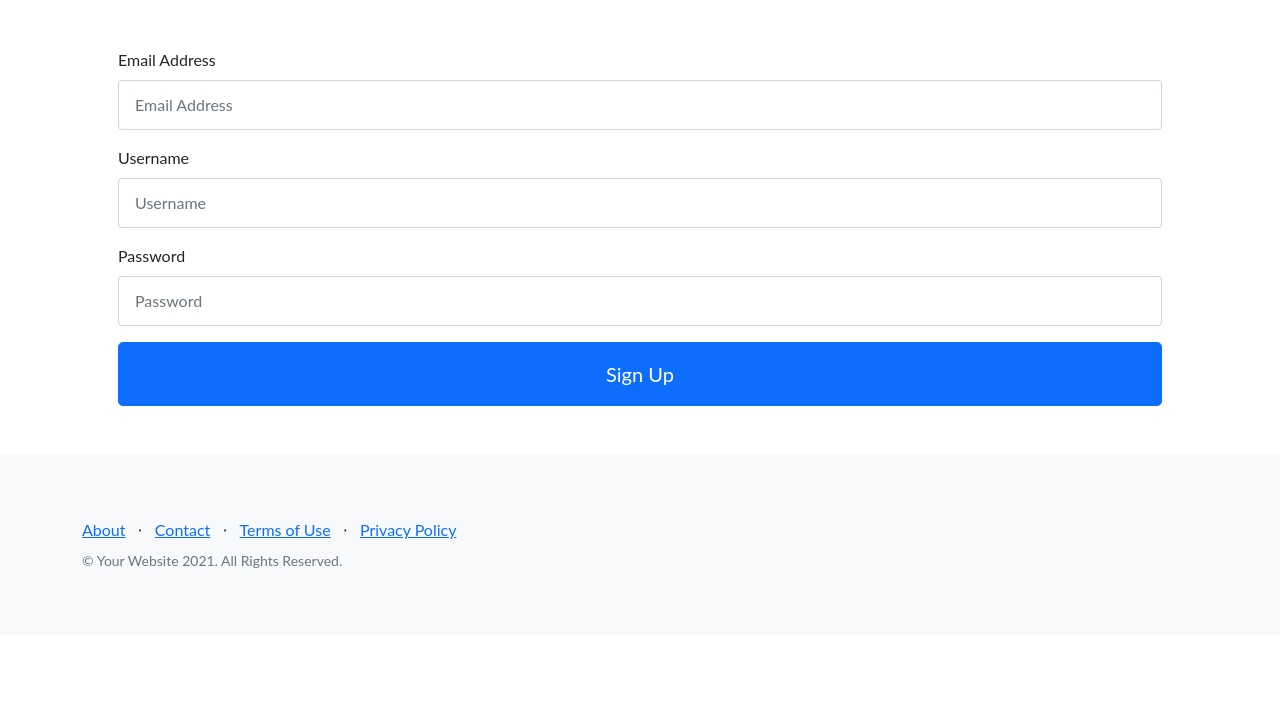
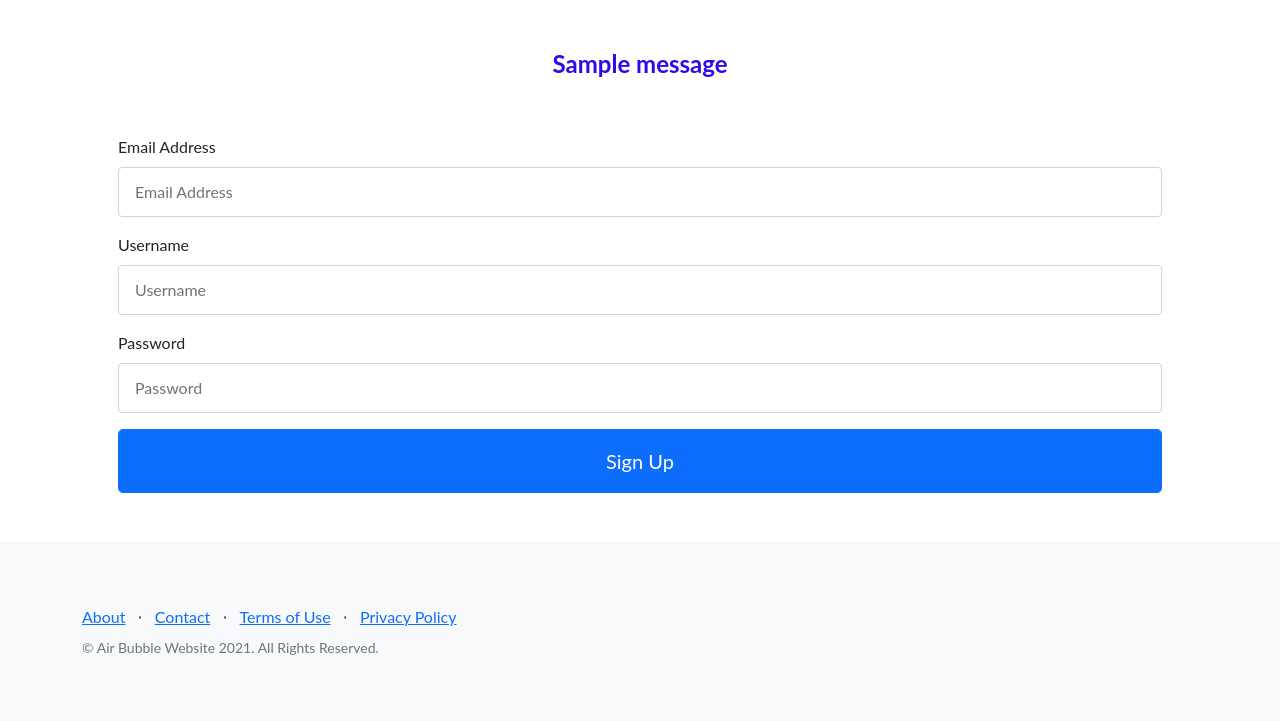
Before and after one commit to murthy1811/Milestone-Project-3-AirBubble, a Flask app: page /signup in a window 1280 px wide. Shown: the part 66-787 px from the top of the page. Run offline with Flask 2, Linux system fonts and the light colour scheme; one stand-in notice (Sample message) is shown; some libraries are stand-ins or nearby versions.

Commit message:
signup functionality added and working

```diff
--- a/app.py
+++ b/app.py
@@ -28,16 +28,17 @@ def travel_stories():
 def signup():
     if request.method == "POST":
         # check if username and email address exist in database
-        existing_user = mongo.db.find_one(
+        existing_emailaddress = mongo.db.user_profile.find_one(
+            {"emailaddress": request.form.get("emailaddress").lower()})
+        if existing_emailaddress:
+            flash ("Email address already registered")
+            return redirect(url_for("signup"))
+        existing_user = mongo.db.user_profile.find_one(
             {"username": request.form.get("username").lower()})
         if existing_user:
             flash ("Username already exists")
             return redirect(url_for("signup"))
-        existing_emailaddress = mongo.db.find_one(
-            {"emailaddress": request.form.get("emailaddress").lower()})
-        if existing_emailaddress:
-            flash ("Email address already registered")
-            return redirect(url_for("signup"))
+
 
         signup = {
             "emailaddress": request.form.get("emailaddress").lower(),
@@ -47,8 +48,10 @@ def signup():
         mongo.db.user_profile.insert_one(signup)
 
         # put the new user into session cookie
-        session["user_profile"] = request.form.get("username").lower()
+        session["user"] = request.form.get("username").lower()
         flash("Sign up successful")
+
+
     return render_template("signup.html")
 
 
--- /dev/null
+++ b/static/css/newstyles.css
@@ -0,0 +1,5 @@
+.add_style{
+    padding-top: 50px;
+    color: rgb(44, 10, 238);
+    text-align: center;
+}
--- a/templates/base.html
+++ b/templates/base.html
@@ -6,6 +6,7 @@
     <meta http-equiv="X-UA-Compatible" content="IE=edge">
     <meta name="viewport" content="width=device-width, initial-scale=1.0">
     <link rel="stylesheet" href="{{url_for('static', filename= 'css/styles.css')}}">
+    <link rel="stylesheet" href="{{url_for('static', filename= 'css/newstyles.css')}}">
     <title>Air Bubble</title>
 </head>
 
@@ -13,15 +14,17 @@
 
     <!-- Navigation-->
     <!-- navigation html code is from Bare template from startbootstrap -->
+    <header>
         <nav class="navbar navbar-expand-lg navbar-dark bg-dark">
             <div class="container">
                 <a class="navbar-brand" href="{{url_for('travel_stories')}}">AIR BUBBLE</a>
-            <button class="navbar-toggler" type="button" data-bs-toggle="collapse" data-bs-target="#navbarSupportedContent"
-                aria-controls="navbarSupportedContent" aria-expanded="false" aria-label="Toggle navigation"><span
-                    class="navbar-toggler-icon"></span></button>
+                <button class="navbar-toggler" type="button" data-bs-toggle="collapse"
+                    data-bs-target="#navbarSupportedContent" aria-controls="navbarSupportedContent" aria-expanded="false"
+                    aria-label="Toggle navigation"><span class="navbar-toggler-icon"></span></button>
                 <div class="collapse navbar-collapse" id="navbarSupportedContent">
                     <ul class="navbar-nav ms-auto mb-2 mb-lg-0">
-                    <li class="nav-item"><a class="nav-link active" aria-current="page" href="{{url_for('travel_stories')}}">Home</a></li>
+                        <li class="nav-item"><a class="nav-link active" aria-current="page"
+                                href="{{url_for('travel_stories')}}">Home</a></li>
                         <li class="nav-item"><a class="nav-link" href="#">Profile</a></li>
                         <li class="nav-item dropdown">
                             <a class="nav-link dropdown-toggle" id="navbarDropdown" href="#" role="button"
@@ -38,11 +41,27 @@
                 </div>
             </div>
         </nav>
+    </header>
 
-    <div class="fluid-container">
+    <section>
+        <!-- flash messages -->
+        {% with messages = get_flashed_messages() %}
+            {% if messages %}
+                {% for message in messages %}
+                    <div class="row">
+                        <h4 class="add_style">
+                            {{message}}
+                        </h4>
+                    </div>
+                {% endfor %}
+            {% endif %}
+        {% endwith %}
+    </section>
+
+    <main class="fluid-container">
         {% block content %}
         {% endblock %}
-    </div>
+    </main>
     <!-- Footer-->
     <footer class="footer bg-light">
         <div class="container">
@@ -57,7 +76,7 @@
                         <li class="list-inline-item">⋅</li>
                         <li class="list-inline-item"><a href="#!">Privacy Policy</a></li>
                     </ul>
-                    <p class="text-muted small mb-4 mb-lg-0">&copy; Your Website 2021. All Rights Reserved.</p>
+                    <p class="text-muted small mb-4 mb-lg-0">&copy; Air Bubble Website 2021. All Rights Reserved.</p>
                 </div>
                 <div class="col-lg-6 h-100 text-center text-lg-end my-auto">
                     <ul class="list-inline mb-0">
--- a/templates/signup.html
+++ b/templates/signup.html
@@ -5,22 +5,22 @@
     <form id="contactForm" data-sb-form-api-token="API_TOKEN" method="POST" action="{{url_for('signup')}}">
         <!-- email address -->
         <div class="mb-3">
-            <label class="form-label" for="emailAddress">Email Address</label>
-            <input class="form-control" id="emailAddress" type="email" placeholder="Email Address"
-                data-sb-validations="required,email" />
+            <label class="form-label" for="emailaddress">Email Address</label>
+            <input class="form-control" id="emailaddress" name="emailaddress" type="email" placeholder="Email Address"
+                required/>
 
         </div>
         <!-- username -->
         <div class="mb-3">
             <label class="form-label" for="username">Username</label>
-            <input class="form-control" id="username" type="text" placeholder="Username"
-                required/>
+            <input class="form-control" id="username" name="username" type="text" minlength="5"
+                maxlength="15" pattern="^[a-zA-Z0-9]{5,15}$" placeholder="Username" required/>
         </div>
         <!-- password -->
         <div class="mb-3">
             <label class="form-label" for="password">Password</label>
-            <input class="form-control" id="password" type="password" placeholder="Password"
-                required/>
+            <input class="form-control" id="password" name="password" type="password" minlength="5"
+                maxlength="15" pattern="^[a-zA-Z0-9]{5,15}$" placeholder="Password" required/>
         </div>
         <!-- signup button -->
         <div class="d-grid">
```
Lines whose indentation alone changed are shown as unchanged.
